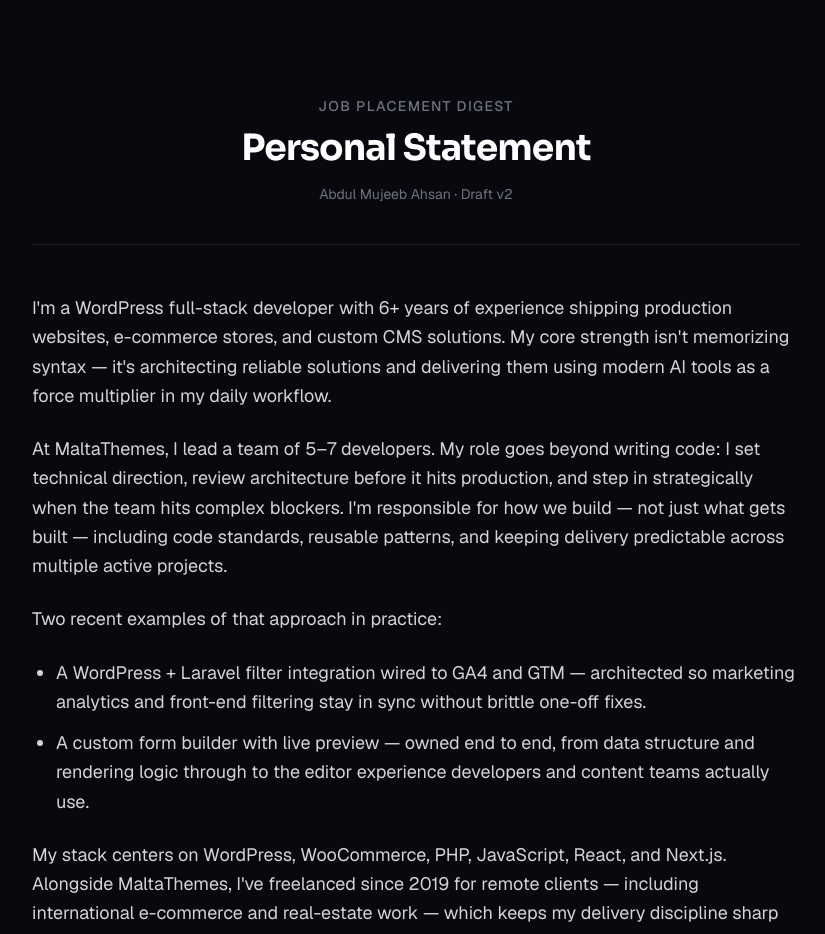
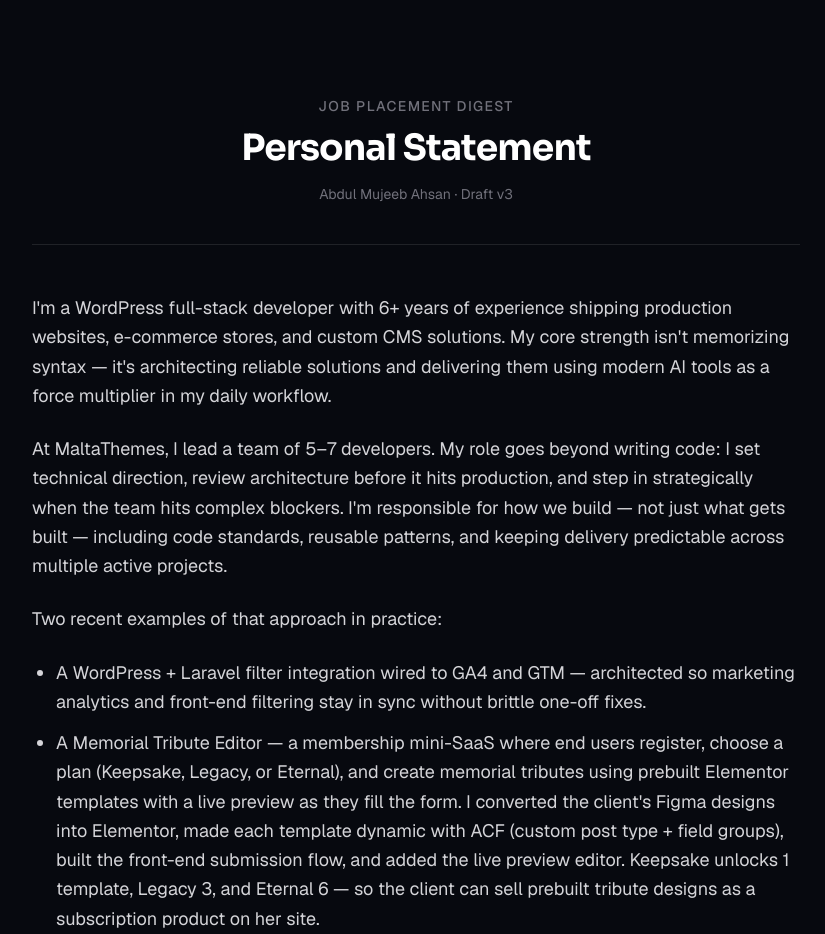
Before and after one commit to mujeebabdul-99/abdul-portfolio, a Next.js app: page /job-placement-digest in a window 1280 px wide. Shown: the top 934 px of the page, without its empty margins (224-1049 px from the left). Built offline with nearby package versions, Linux system fonts and the light colour scheme.

Commit message:
Clarify Memorial Tribute Editor project in personal statement.

```diff
--- a/app/job-placement-digest/page.tsx
+++ b/app/job-placement-digest/page.tsx
@@ -21,7 +21,7 @@ export default function JobPlacementDigestPage() {
           <h1 className="font-display text-3xl font-bold tracking-tight text-white sm:text-4xl">
             Personal Statement
           </h1>
-          <p className="mt-4 text-sm text-zinc-500">Abdul Mujeeb Ahsan · Draft v2</p>
+          <p className="mt-4 text-sm text-zinc-500">Abdul Mujeeb Ahsan · Draft v3</p>
         </header>
 
         <div className="space-y-6 text-base leading-relaxed text-zinc-300 sm:text-lg">
@@ -51,9 +51,13 @@ export default function JobPlacementDigestPage() {
               one-off fixes.
             </li>
             <li>
-              A custom form builder with live preview — owned end to end, from data structure
-              and rendering logic through to the editor experience developers and content teams
-              actually use.
+              A Memorial Tribute Editor — a membership mini-SaaS where end users register,
+              choose a plan (Keepsake, Legacy, or Eternal), and create memorial tributes using
+              prebuilt Elementor templates with a live preview as they fill the form. I converted
+              the client&apos;s Figma designs into Elementor, made each template dynamic with ACF
+              (custom post type + field groups), built the front-end submission flow, and added
+              the live preview editor. Keepsake unlocks 1 template, Legacy 3, and Eternal 6 — so
+              the client can sell prebuilt tribute designs as a subscription product on her site.
             </li>
           </ul>
 
```
